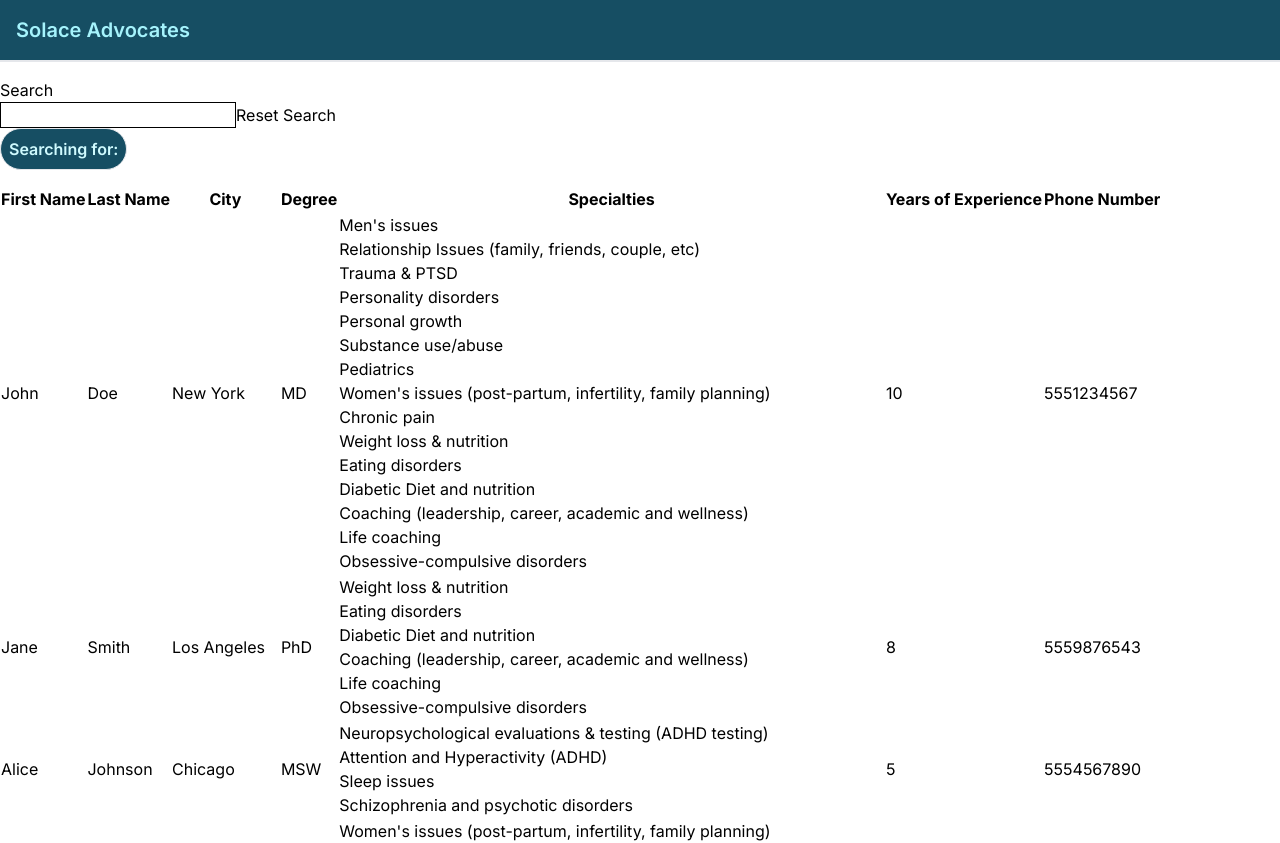
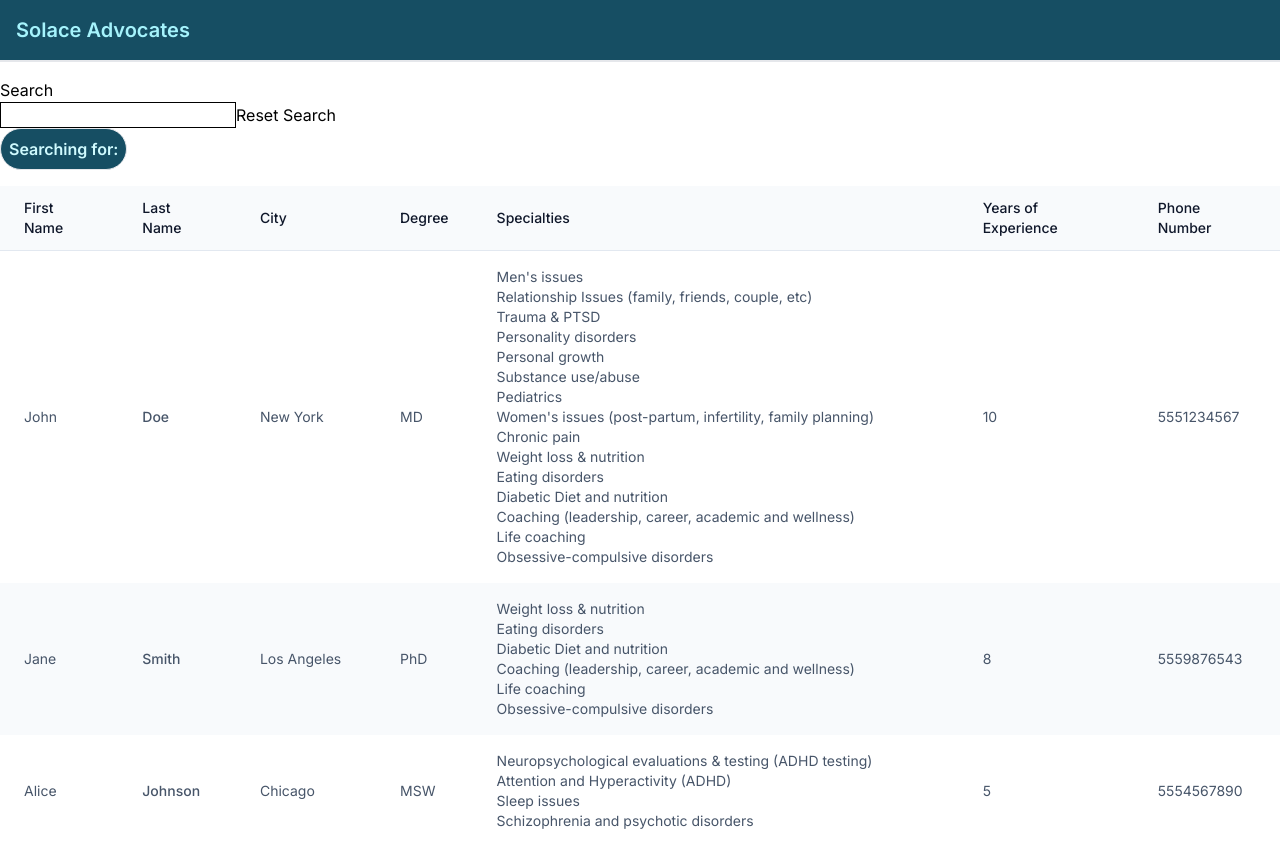
Before and after one commit to stackptr/solace-take-home, a Next.js app: page / in a window 1280 px wide. Shown: the top 843 px of the page. Built offline with nearby package versions, Linux system fonts and the light colour scheme.

Commit message:
Style table header and content

```diff
--- a/src/app/page.tsx
+++ b/src/app/page.tsx
@@ -70,34 +70,60 @@
           <span className="font-semibold">Searching for:</span> {searchTerm}
         </p>
       </div>
-      <table>
-        <thead>
+      <table className="w-screen">
+        <thead className="sticky top-0 border-b border-slate-200 bg-slate-50">
           <tr>
-            <th>First Name</th>
-            <th>Last Name</th>
-            <th>City</th>
-            <th>Degree</th>
-            <th>Specialties</th>
-            <th>Years of Experience</th>
-            <th>Phone Number</th>
+            <th className="px-6 py-3 text-left text-sm font-medium text-slate-900">
+              First Name
+            </th>
+            <th className="px-6 py-3 text-left text-sm font-medium text-slate-900">
+              Last Name
+            </th>
+            <th className="px-6 py-3 text-left text-sm font-medium text-slate-900">
+              City
+            </th>
+            <th className="px-6 py-3 text-left text-sm font-medium text-slate-900">
+              Degree
+            </th>
+            <th className="px-6 py-3 text-left text-sm font-medium text-slate-900">
+              Specialties
+            </th>
+            <th className="px-6 py-3 text-left text-sm font-medium text-slate-900">
+              Years of Experience
+            </th>
+            <th className="px-6 py-3 text-left text-sm font-medium text-slate-900">
+              Phone Number
+            </th>
           </tr>
         </thead>
         <tbody>
           {filteredAdvocates.map((advocate, i) => {
             return (
-              <tr key={i}>
-                <td>{advocate.firstName}</td>
-                <td>{advocate.lastName}</td>
-                <td>{advocate.city}</td>
-                <td>{advocate.degree}</td>
-                <td>
+              <tr key={i} className="odd:bg-white even:bg-slate-50">
+                <td className="px-6 py-4 text-sm text-slate-600">
+                  {advocate.firstName}
+                </td>
+                <td className="px-6 py-4 text-sm font-medium text-slate-600">
+                  {advocate.lastName}
+                </td>
+                <td className="px-6 py-4 text-sm text-slate-600">
+                  {advocate.city}
+                </td>
+                <td className="px-6 py-4 text-sm text-slate-600">
+                  {advocate.degree}
+                </td>
+                <td className="px-6 py-4 text-sm text-slate-600">
                   {advocate.specialties.map((s, specialtyIdx) => {
                     const specialtyKey = `${i}-${specialtyIdx}`;
                     return <div key={specialtyKey}>{s}</div>;
                   })}
                 </td>
-                <td>{advocate.yearsOfExperience}</td>
-                <td>{advocate.phoneNumber}</td>
+                <td className="px-6 py-4 text-sm text-slate-600">
+                  {advocate.yearsOfExperience}
+                </td>
+                <td className="px-6 py-4 text-sm text-slate-600">
+                  {advocate.phoneNumber}
+                </td>
               </tr>
             );
           })}
```
